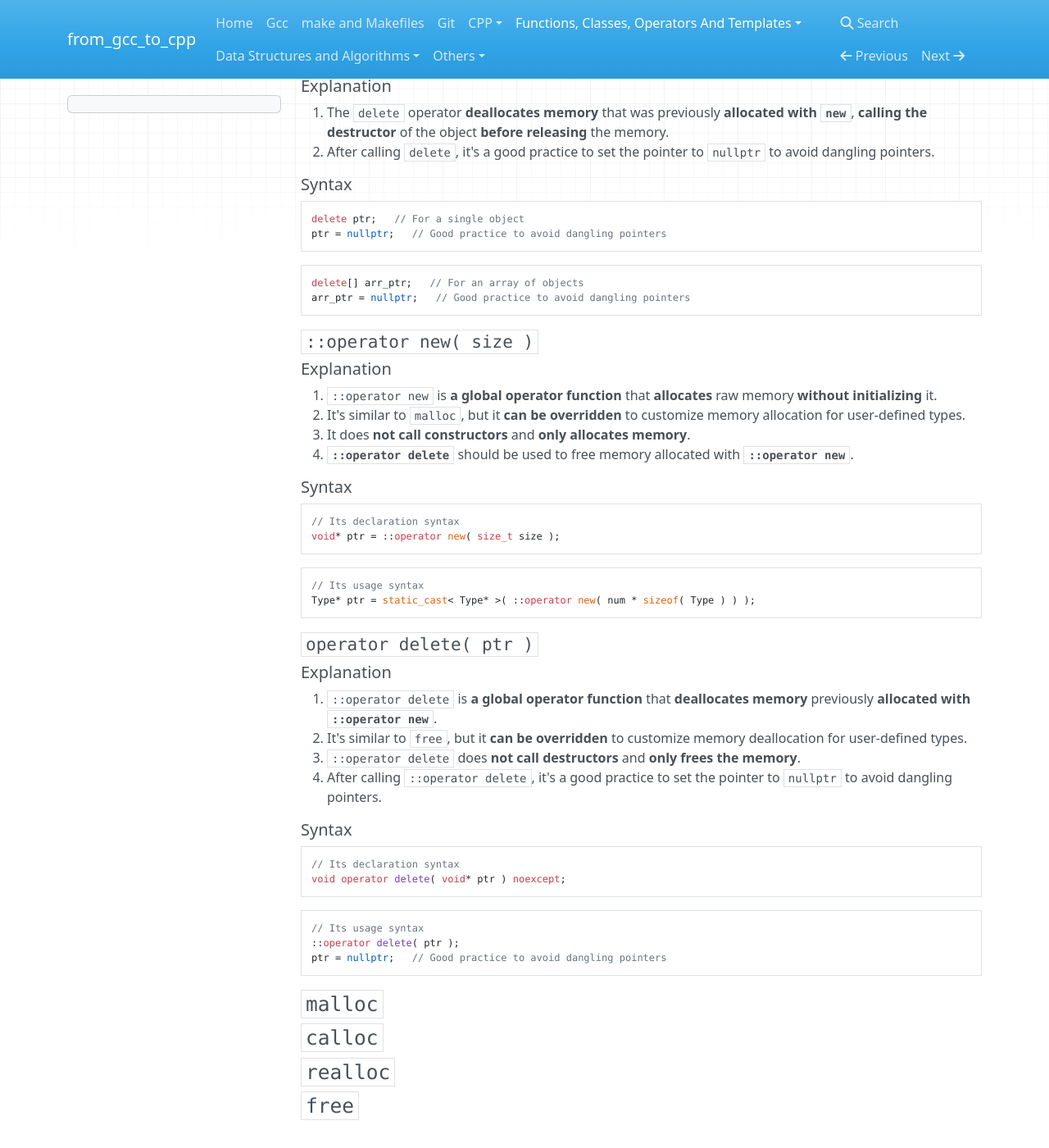
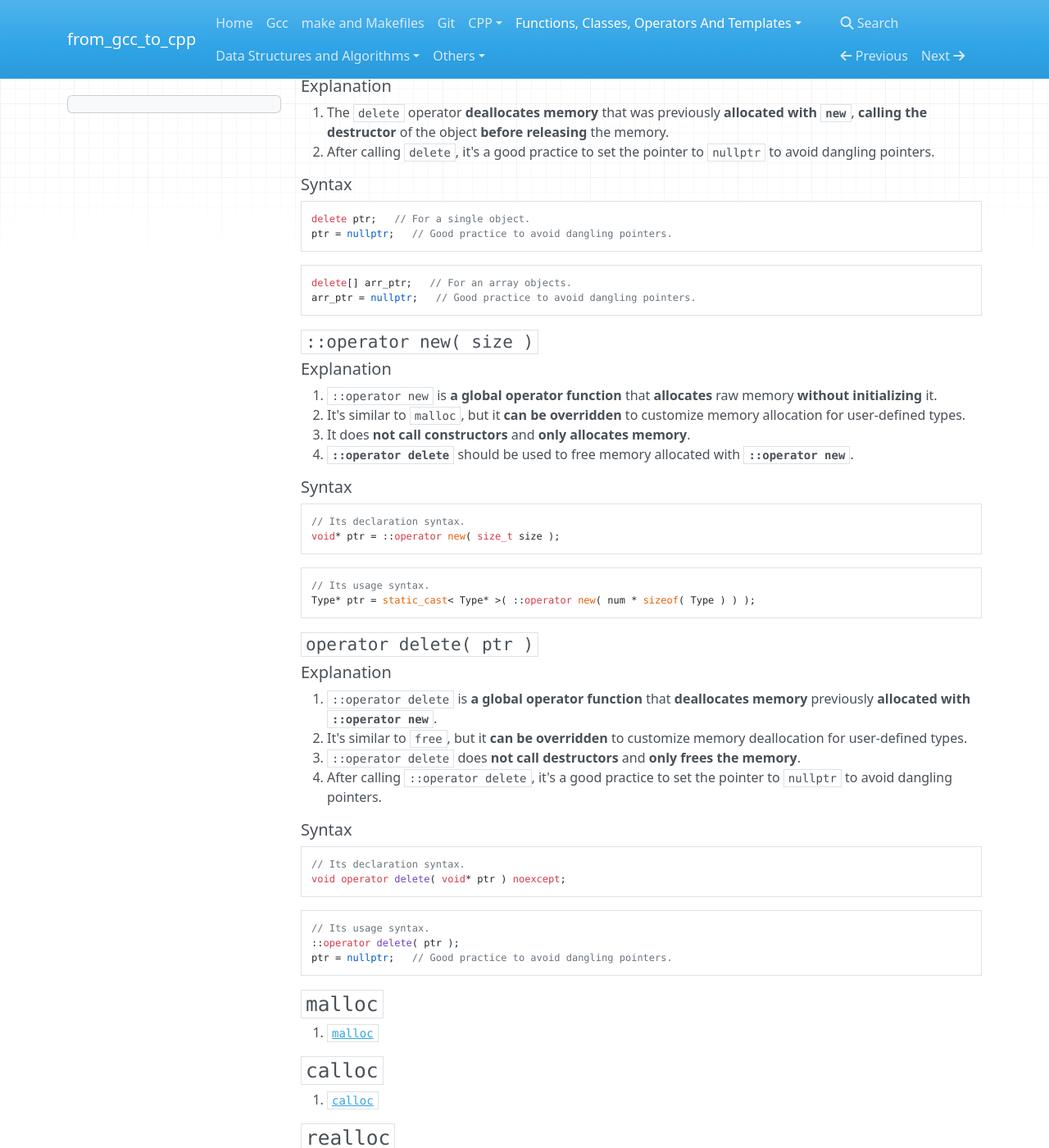
Before and after one commit to 0BananaBig0/from_gcc_to_cpp, an MkDocs documentation site: the page built from docs/NewAndDelete.md, in a window 1280 px wide and 1400 px high, scrolled down 1192 px. Shown: the whole window at 82% size. Built offline with MkDocs 1.6.1, drawn with Linux system fonts in a browser that asks for light colours; nearby versions of some CDN libraries; some of the changed text lies outside the part shown.

Commit message:
finish NewAndDelete.md

````diff
--- a/docs/NewAndDelete.md
+++ b/docs/NewAndDelete.md
@@ -35,11 +35,11 @@
 ##### Syntax
 
 ```CPP
-Type* ptr = new Type;   // For a single object
+Type* ptr = new Type;   // For a single object.
 ```
 
 ```CPP
-Type* arr_ptr = new Type[size];   // For an array of objects
+Type* arr_ptr = new Type[size];   // For an array objects.
 ```
 
 #### `new( address )`
@@ -54,11 +54,11 @@
 ##### Syntax
 
 ```CPP
-Type* ptr = new( address ) Type;   // For a single object
+Type* ptr = new( address ) Type;   // For a single object.
 ```
 
 ```CPP
-Type* arr_ptr = new( address ) Type[size];   // For an array of objects
+Type* arr_ptr = new( address ) Type[size];   // For an array objects.
 ```
 
 #### `delete`
@@ -73,13 +73,13 @@
 ##### Syntax
 
 ```CPP
-delete ptr;   // For a single object
-ptr = nullptr;   // Good practice to avoid dangling pointers
+delete ptr;   // For a single object.
+ptr = nullptr;   // Good practice to avoid dangling pointers.
 ```
 
 ```CPP
-delete[] arr_ptr;   // For an array of objects
-arr_ptr = nullptr;   // Good practice to avoid dangling pointers
+delete[] arr_ptr;   // For an array objects.
+arr_ptr = nullptr;   // Good practice to avoid dangling pointers.
 ```
 
 #### `::operator new( size )`
@@ -96,12 +96,12 @@
 ##### Syntax
 
 ```CPP
-// Its declaration syntax
+// Its declaration syntax.
 void* ptr = ::operator new( size_t size );
 ```
 
 ```CPP
-// Its usage syntax
+// Its usage syntax.
 Type* ptr = static_cast< Type* >( ::operator new( num * sizeof( Type ) ) );
 ```
 
@@ -120,20 +120,28 @@
 ##### Syntax
 
 ```CPP
-// Its declaration syntax
+// Its declaration syntax.
 void operator delete( void* ptr ) noexcept;
 ```
 
 ```CPP
-// Its usage syntax
+// Its usage syntax.
 ::operator delete( ptr );
-ptr = nullptr;   // Good practice to avoid dangling pointers
+ptr = nullptr;   // Good practice to avoid dangling pointers.
 ```
 
 ### `malloc`
 
+1. [`malloc`](./SomeCFunctionsAndOperators.md#malloc)
+
 ### `calloc`
+
+1. [`calloc`](./SomeCFunctionsAndOperators.md#calloc)
 
 ### `realloc`
 
+1. [`realloc`](./SomeCFunctionsAndOperators.md#realloc)
+
 ### `free`
+
+1. [`free`](./SomeCFunctionsAndOperators.md#free)
````
